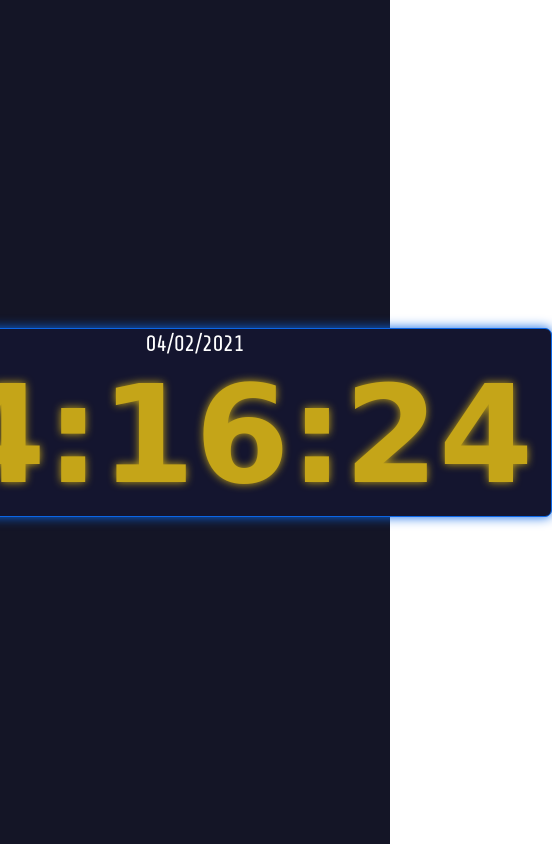
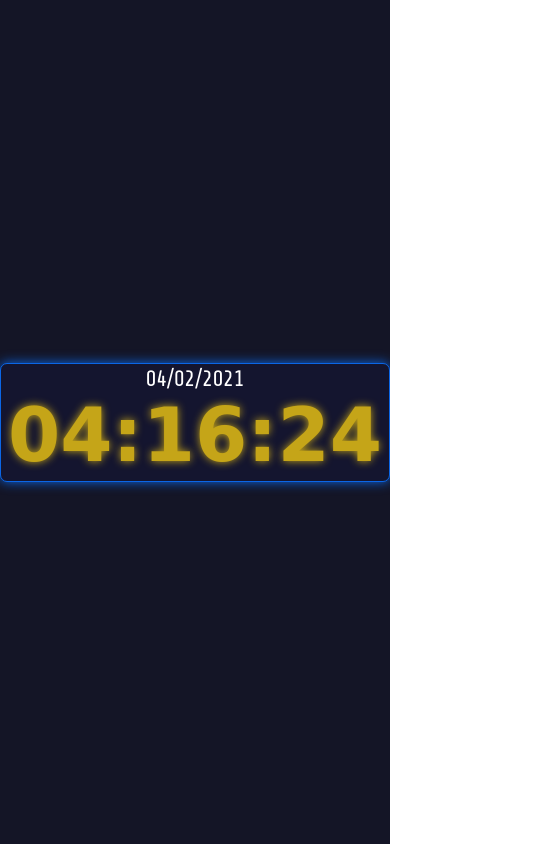
Before and after one commit to evenilson/data-time-vanillatilt-js, a plain HTML site: page index.html in a window 390 px wide. Shown: the whole page, 552 px wide, since content can reach past the window. Drawn offline with Linux system fonts and the light colour scheme; a web font is replaced by a local one.

Commit message:
adicionado respansividade

```diff
--- a/style.css
+++ b/style.css
@@ -50,3 +50,14 @@ section {
   font-family: 'Share Tech', sans-serif;
   font-size: 1.4em;
 }
+
+@media screen and (max-width: 500px) {
+    .watch {
+        flex-basis: 400px;
+        padding: 2px;
+    }
+
+    .watch #time {
+        font-size: 4.7rem;
+    }
+}
```
